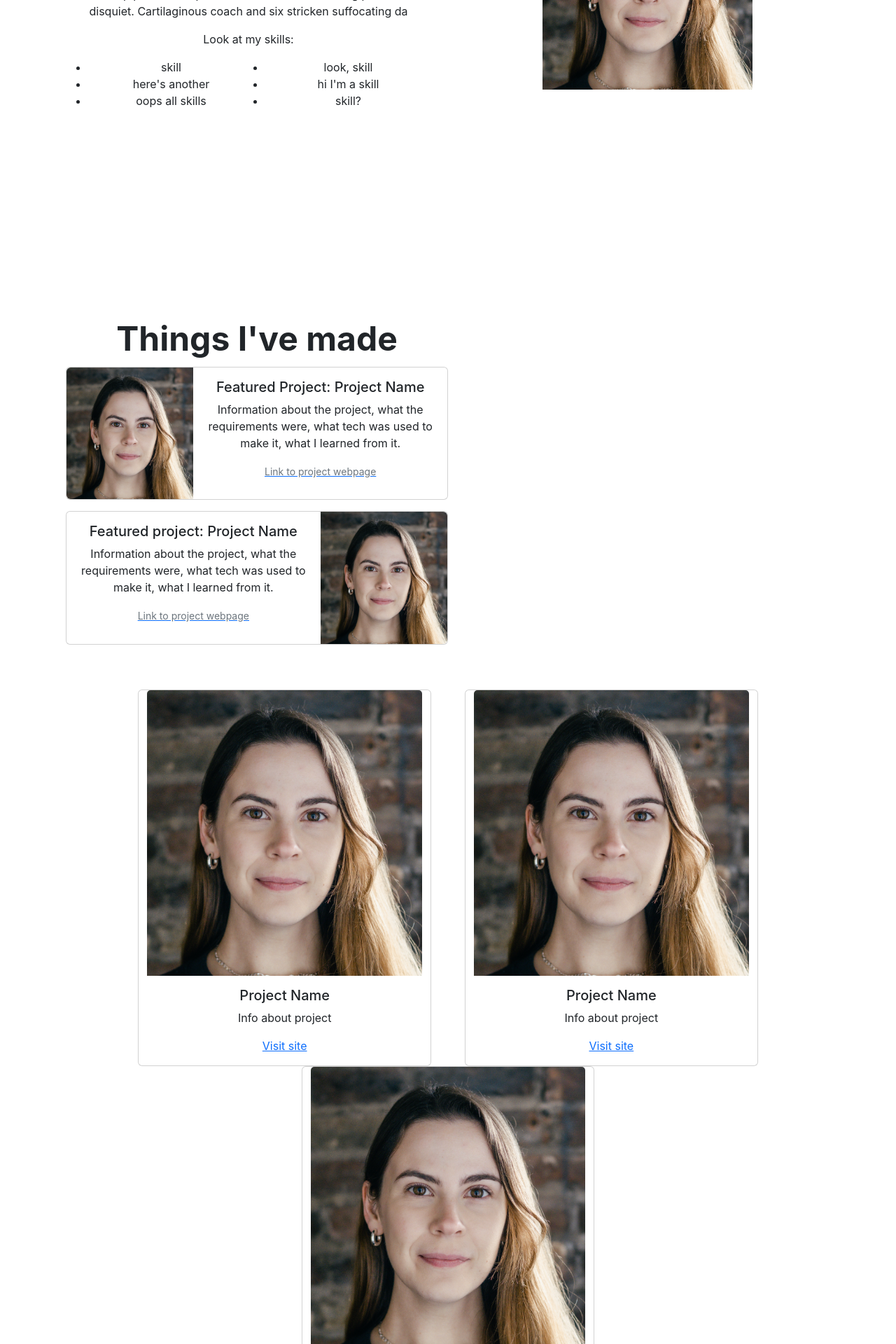
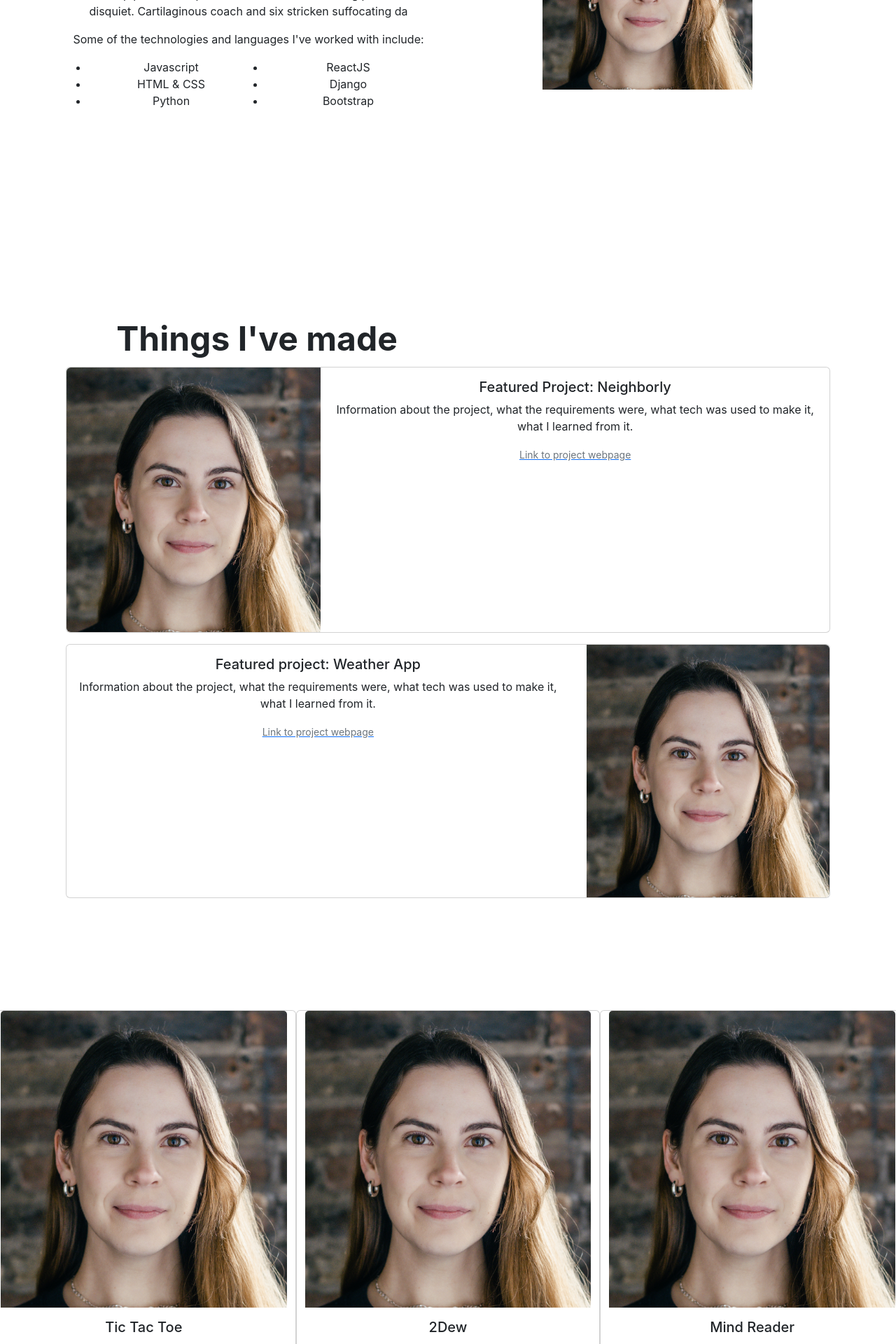
Before and after one commit to ah1096/developer-portfolio-2, a React (Create React App) app in the folder my-app/: page / in a window 1280 px wide. Shown: the part 420-2340 px from the top of the page at 70% size. Built offline with nearby package versions, Linux system fonts and the light colour scheme.

Commit message:
adjusted cards in Projects section

```diff
--- a/my-app/src/App.js
+++ b/my-app/src/App.js
@@ -94,16 +94,16 @@ function App() {
                             I fear that ill health? Vault abandon fall relic doorstep providence perfume allurem
                             nt suffocating pendulum disquiet. Cartilaginous coach and six stricken suffocating da
                         </p>
-                        <p>Look at my skills:</p>
+                        <p>Some of the technologies and languages I've worked with include:</p>
                     </div>
 
                         <ul id="skill-list">
-                          <li>skill</li>
-                          <li>here's another</li>
-                          <li>oops all skills</li>
-                          <li>look, skill</li>
-                          <li>hi I'm a skill</li>
-                          <li>skill?</li>
+                          <li>Javascript</li>
+                          <li>HTML & CSS</li>
+                          <li>Python</li>
+                          <li>ReactJS</li>
+                          <li>Django</li>
+                          <li>Bootstrap</li>
                         </ul>
               </div>
           </div>
@@ -114,13 +114,12 @@ function App() {
 
 {/* END ABOUT ME SECTION */}
 
-<div className="px-4 py-5 my-5 ">
-  <div className="container col-xxl-8 px-4 py-5">
+<div className="px-4 py-5 my-5">
+  <div className="container col-xxl-8 px-4 py-5 ">
 
-  <div className="col-lg-6">
-    <h1 className="display-5 fw-bold lh-1 mb-3" id="ProjectSection">Things I've made</h1>
-  <div>
-
+    <div className="col-lg-6 text-center">
+      <h1 className="display-5 fw-bold lh-1 mb-3" id="ProjectSection">Things I've made</h1>
+    </div>
 
 
     <div id="projectCard" className="card mb-3">
@@ -132,7 +131,7 @@ function App() {
 
               <div className="col-md-8">
                 <div className="card-body">
-                  <h5 className="card-title">Featured Project: Project Name</h5>
+                  <h5 className="card-title">Featured Project: Neighborly</h5>
                   <p className="card-text">Information about the project, what the requirements were, what tech was used to make it, what I learned from it.</p>
                   <a className="card-text"><small className="text-muted" href="#">Link to project webpage</small></a>
                 </div>
@@ -144,11 +143,11 @@ function App() {
 
 
     <div id="projectCard" className="card mb-3">
-          <div className="row g-0">
+          <div className="row">
 
             <div className="col-md-8">
               <div className="card-body">
-                <h5 className="card-title">Featured project: Project Name</h5>
+                <h5 className="card-title">Featured project: Weather App</h5>
                 <p className="card-text">Information about the project, what the requirements were, what tech was used to make it, what I learned from it.</p>
                 <a className="card-text"><small className="text-muted" href="#">Link to project webpage</small></a>
               </div>
@@ -160,43 +159,43 @@ function App() {
 
           </div>
     </div>
-    </div>
-    </div>
-    </div>
+  </div>
+</div>
+
 
 
 
     <div className="row justify-content-center">
 
-      <div id="projectCardSmall" className="card col-4 mx-4">
+      <div id="projectCardSmall" className="card col-4 mx-auto">
         <img src={profilePic.imageUrl} className="card-img-top" alt="..."></img>
         <div className="card-body">
-          <h5 className="card-title">Project Name</h5>
-          <p className="card-text">Info about project</p>
+          <h5 className="card-title">Tic Tac Toe</h5>
+          <p className="card-text">A tic tac toe game coded in Javascript.</p>
           <a href="#">Visit site</a>
         </div>
       </div>
 
-      <div id="projectCardSmall" className="card col-4 mx-4">
+      <div id="projectCardSmall" className="card col-4 mx-auto">
         <img src={profilePic.imageUrl} className="card-img-top" alt="..."></img>
         <div className="card-body">
-          <h5 className="card-title">Project Name</h5>
-          <p className="card-text">Info about project</p>
+          <h5 className="card-title">2Dew</h5>
+          <p className="card-text">A to-do list app that utilizes local storage to keep user data.</p>
           <a href="#">Visit site</a>
         </div>
       </div>
 
-      <div id="projectCardSmall" className="card col-4 mx-4">
+      <div id="projectCardSmall" className="card col-4 mx-auto">
         <img src={profilePic.imageUrl} className="card-img-top" alt="..."></img>
         <div className="card-body">
-          <h5 className="card-title">Project Name</h5>
-          <p className="card-text">Info about project</p>
+          <h5 className="card-title">Mind Reader</h5>
+          <p className="card-text">A fortune-teller that utilizes state manipulation to change page views.</p>
           <a href="#">Visit site</a>
         </div>
       </div>
 
   </div>
-</div>
+
 
 {/* END PROJECTS SECTION */}
 
@@ -264,7 +263,7 @@ function App() {
     <footer className="footer mt-auto py-3" id="footer">
       <div className="container">
           <span className="text-muted">
-            designed and built
+            designed and built by Alyssa Holbert
           </span>
       </div>
     </footer>
```
